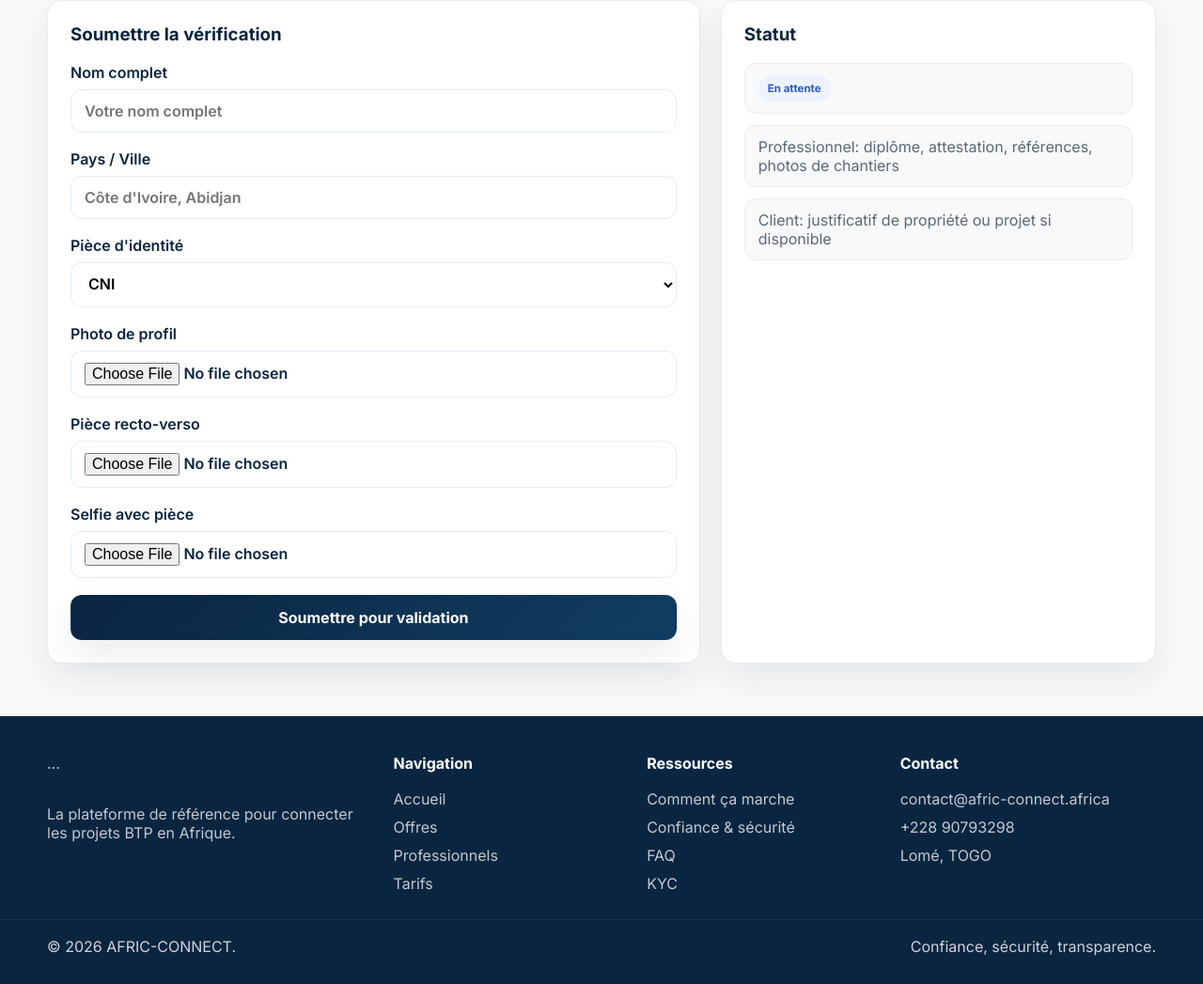
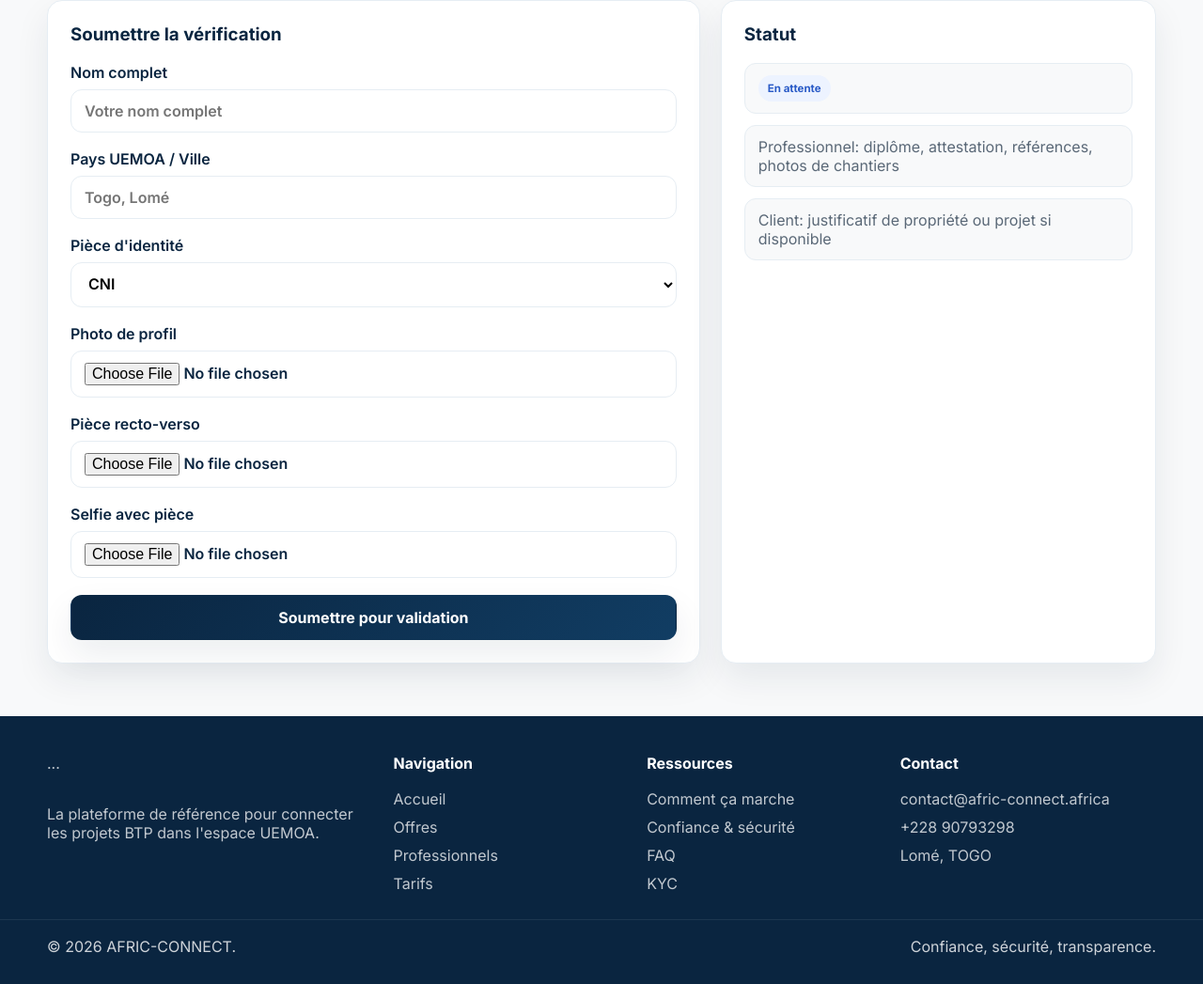
Before and after one commit to kolantech/afric-connect, a website: page projet BTP/kyc.html in a window 1280 px wide. Shown: the part 448-1495 px from the top of the page at 94% size. Drawn offline with Linux system fonts and the light colour scheme.

Commit message:
Restrict platform to UEMOA countries

```diff
--- a/projet BTP/kyc.html
+++ b/projet BTP/kyc.html
@@ -36,7 +36,7 @@
             <h3 style="margin-top:0; color:var(--primary);">Soumettre la vérification</h3>
             <div class="form-grid">
               <label>Nom complet<input type="text" placeholder="Votre nom complet" /></label>
-              <label>Pays / Ville<input type="text" placeholder="Côte d'Ivoire, Abidjan" /></label>
+              <label>Pays UEMOA / Ville<input type="text" placeholder="Togo, Lomé" /></label>
               <label>Pièce d'identité<select><option>CNI</option><option>Passeport</option><option>Carte de séjour</option></select></label>
               <label>Photo de profil<input type="file" /></label>
               <label>Pièce recto-verso<input type="file" /></label>
@@ -59,7 +59,7 @@
 
     <footer class="site-footer">
       <div class="container footer-grid">
-        <div><a href="index.html" class="logo footer-logo">...</a><p>La plateforme de référence pour connecter les projets BTP en Afrique.</p></div>
+        <div><a href="index.html" class="logo footer-logo">...</a><p>La plateforme de référence pour connecter les projets BTP dans l'espace UEMOA.</p></div>
         <div><h4>Navigation</h4><ul><li><a href="index.html">Accueil</a></li><li><a href="offres.html">Offres</a></li><li><a href="professionnels.html">Professionnels</a></li><li><a href="tarifs.html">Tarifs</a></li></ul></div>
         <div><h4>Ressources</h4><ul><li><a href="comment-ca-marche.html">Comment ça marche</a></li><li><a href="confiance.html">Confiance & sécurité</a></li><li><a href="faq.html">FAQ</a></li><li><a href="kyc.html">KYC</a></li></ul></div>
         <div><h4>Contact</h4><ul><li>contact@afric-connect.africa</li><li>+228 90793298</li><li>Lomé, TOGO</li></ul></div>
```
